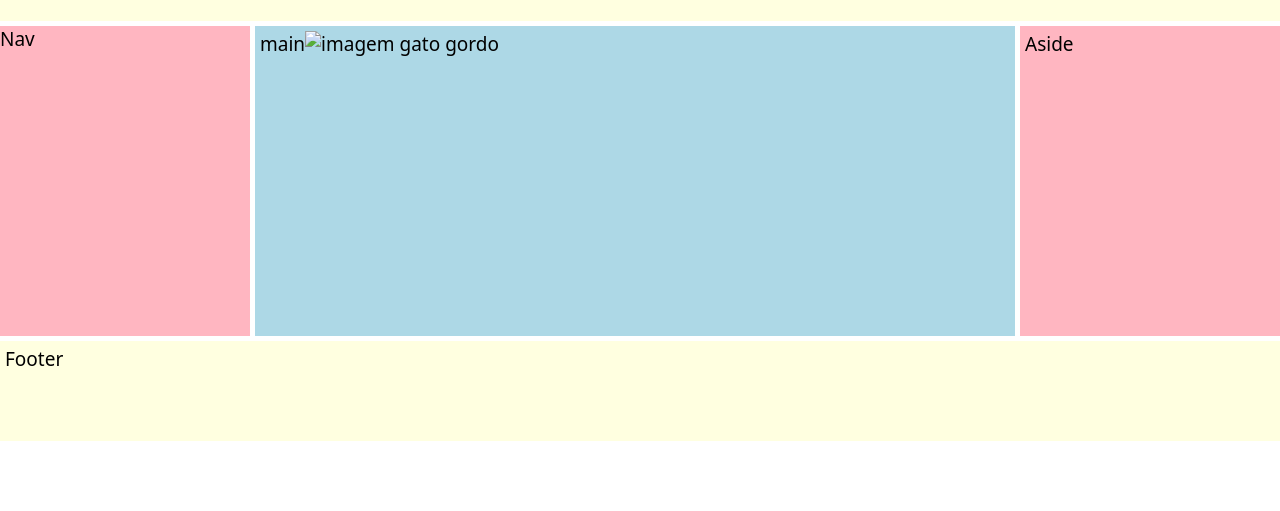
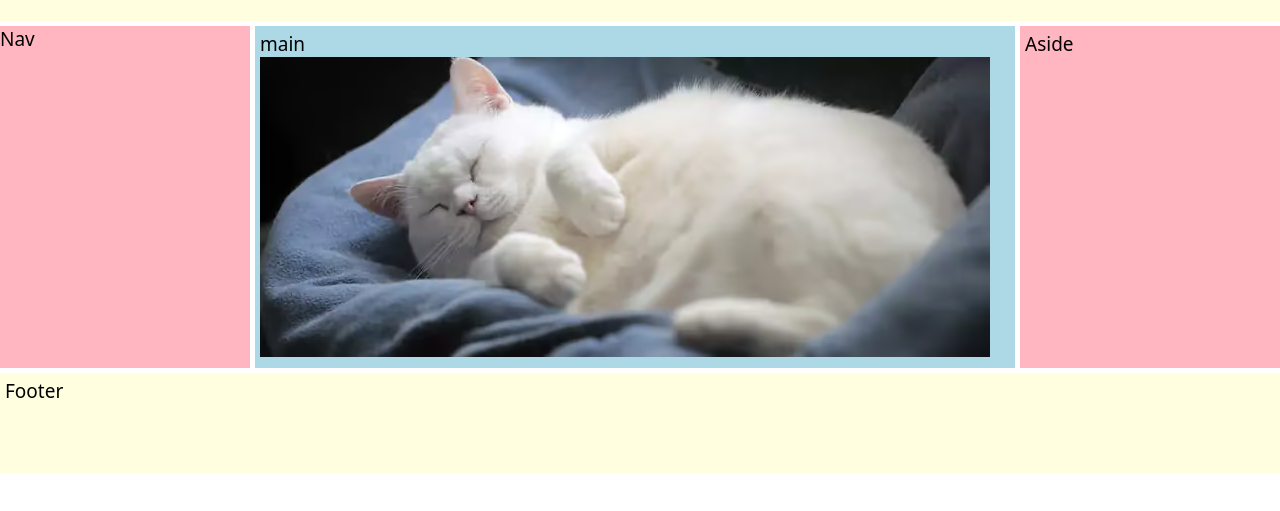
Before and after one commit to magabsgabs/siteaula, a plain HTML site: page index.html in a window 1280 px wide. Shown: the part 93-604 px from the top of the page. Drawn offline with Linux system fonts and the light colour scheme.

Commit message:
Update index.html

```diff
--- a/index.html
+++ b/index.html
@@ -118,7 +118,7 @@ main{
         </header>
 
         <nav>Nav</nav>
-        <main>main<img src="img/gatogordo.avif" alt="imagem gato gordo"></main>
+        <main>main<img src="gatogordo.avif" alt="imagem gato gordo"></main>
         <aside>Aside</aside>
 
         <footer>Footer</footer>
```
